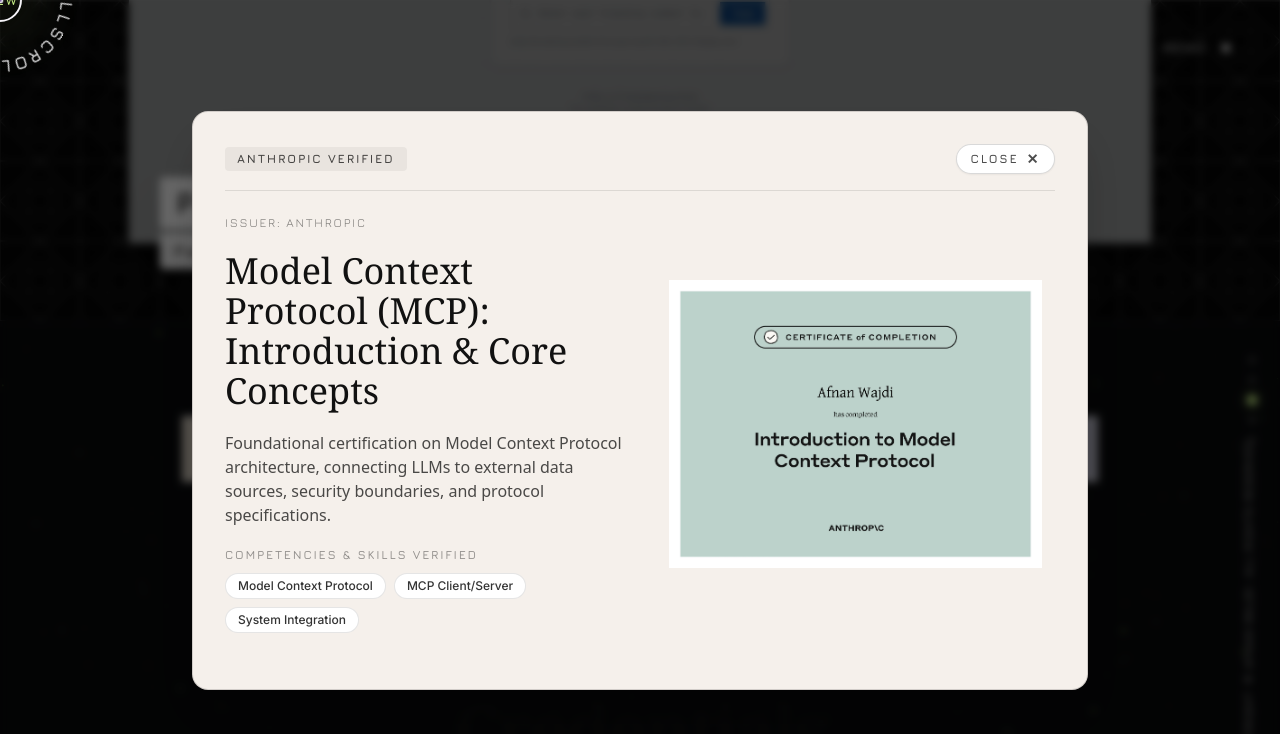
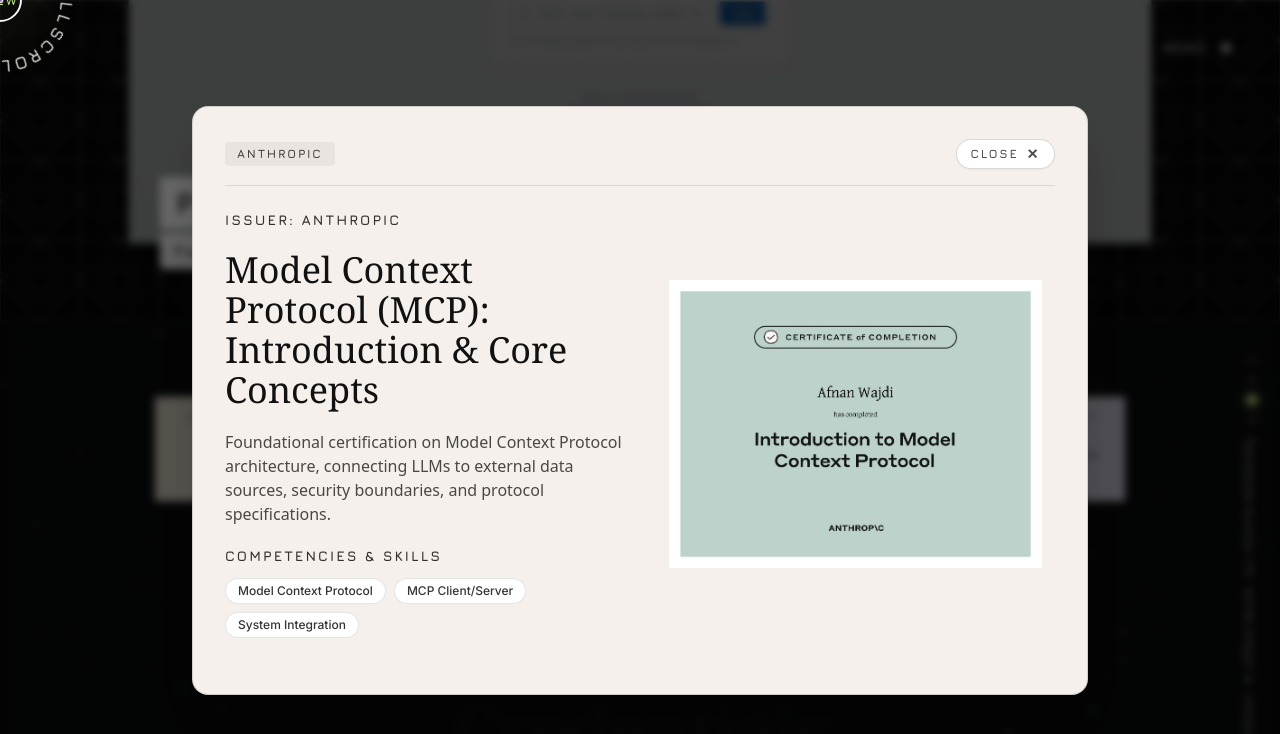
Before and after one commit to afnanww/portfolio, a React (Vite) app: page / in a window 1280 px wide. Both pictures are taken after a click on the button "Model Context Protocol (MCP): Introduction & Core Concepts". Shown: the part 2098-2832 px from the top of the page. Built offline with nearby package versions, Linux system fonts and the light colour scheme.

Commit message:
fix(certificates): larger tiles on desktop, remove Verified badge word, bolder Issuer and Competencies labels

```diff
--- a/src/sections/Certificates.tsx
+++ b/src/sections/Certificates.tsx
@@ -386,8 +386,8 @@
                 >
                   {/* Cert Tile — sharp rectangular tile without corner smoothing */}
                   <div
-                    className={`relative w-[84px] h-[58px] md:w-[96px] md:h-[66px] rounded-none overflow-hidden border-0 ring-0 outline-none shadow-md transition-all duration-300 ${isHovered
-                        ? 'scale-140 shadow-2xl z-30'
+                    className={`relative w-[84px] h-[58px] md:w-[120px] md:h-[82px] lg:w-[150px] lg:h-[104px] rounded-none overflow-hidden border-0 ring-0 outline-none shadow-md transition-all duration-300 ${isHovered
+                        ? 'scale-125 shadow-2xl z-30'
                         : 'hover:scale-110 opacity-95 hover:opacity-100'
                       }`}
                   >
@@ -436,7 +436,7 @@
             <div className="flex items-center justify-between border-b border-black/10 pb-4">
               <div className="flex items-center gap-3">
                 <span className="font-jura text-xs font-bold uppercase tracking-widest px-3 py-1 rounded bg-black/5 text-black/70">
-                  {selectedCert.issuer} Verified
+                  {selectedCert.issuer}
                 </span>
               </div>
 
@@ -452,7 +452,7 @@
             <div className="py-6 grid grid-cols-1 md:grid-cols-12 gap-8 items-center">
               {/* Left Column: Title & Description Information */}
               <div className="md:col-span-6 space-y-5">
-                <span className="font-jura text-xs uppercase tracking-[0.3em] text-black/50 block">
+                <span className="font-jura text-sm font-bold uppercase tracking-[0.25em] text-black/80 block">
                   Issuer: {selectedCert.issuer}
                 </span>
 
@@ -466,8 +466,8 @@
 
                 {/* Verified Skills Tags */}
                 <div>
-                  <span className="font-jura text-xs uppercase tracking-widest text-black/40 block mb-2.5 font-semibold">
-                    Competencies & Skills Verified
+                  <span className="font-jura text-sm font-bold uppercase tracking-[0.2em] text-black/80 block mb-3">
+                    Competencies & Skills
                   </span>
                   <div className="flex flex-wrap gap-2">
                     {selectedCert.skills.map((skill, idx) => (
--- a/src/sections/Profile.tsx
+++ b/src/sections/Profile.tsx
@@ -311,11 +311,9 @@
               {/* Bottom Architectural Info Label */}
               <div className="absolute bottom-3 right-3 bg-white/90 backdrop-blur-md px-3.5 py-1.5 rounded border border-black/15 text-right pointer-events-auto shadow-md">
                 <span className="font-display text-base tracking-wide text-black block leading-tight">
-                  AFNAN WAJDI
+                  MUHAMMAD AFNAN WAJDI
                 </span>
-                <span className="font-jura text-[9px] tracking-[0.2em] text-stone-600 uppercase block font-bold">
-                  Frontend & WebGL
-                </span>
+
               </div>
             </div>
           </div>
```
